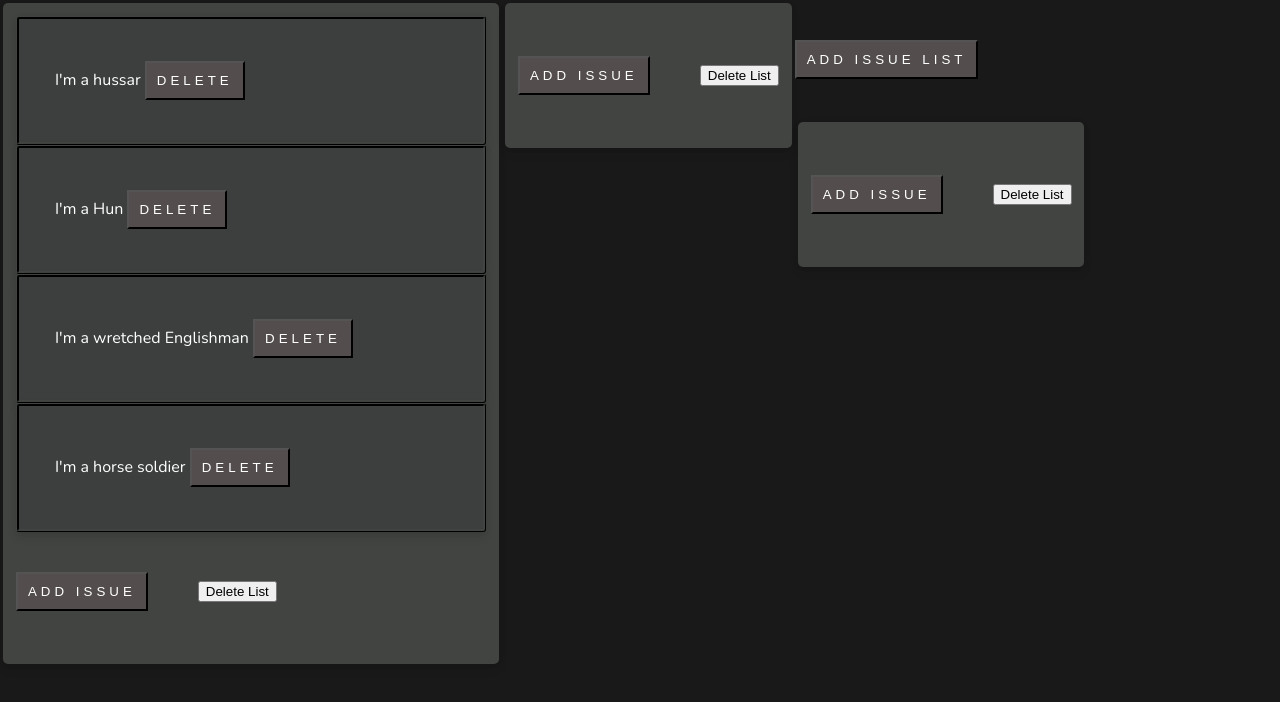
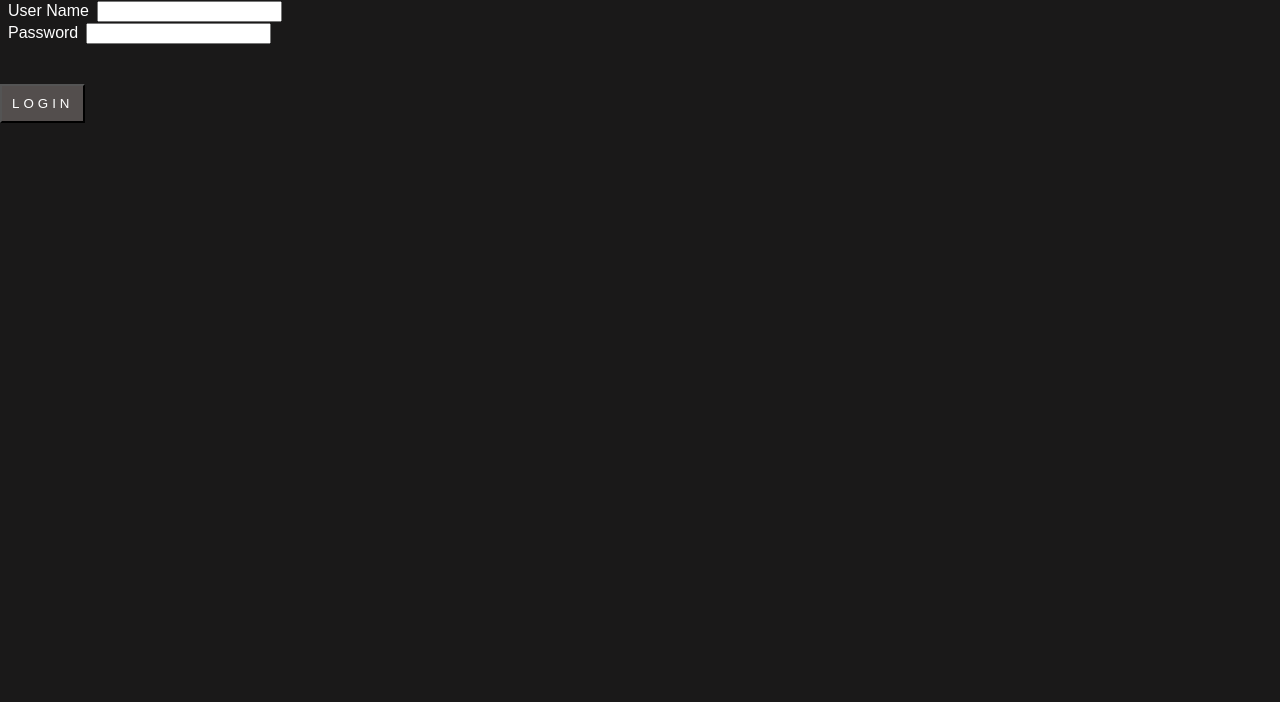
Before and after one commit to infomediadesign/sad-02-2022-project-the-secret-ingredient, a React (Create React App) app in the folder frontend/: page / in a window 1280 px wide. Shown: the top 702 px of the page. Built offline with nearby package versions, Linux system fonts and the light colour scheme.

Commit message:
Login Page

```diff
--- /dev/null
+++ b/frontend/src/ViewModels/Login.tsx
@@ -0,0 +1,6 @@
+import { useNavigate } from 'react-router-dom';
+
+export function authenticateMe(userName: String, userPass: String) {
+    console.log(userName, userPass);
+    return true;
+}
--- a/frontend/src/Views/Board.tsx
+++ b/frontend/src/Views/Board.tsx
@@ -180,6 +180,7 @@ function App() {
                     Add Issue
                 </button>
                 <button
+                    className="btn-secondary"
                     onClick={() => {
                         dispatch({ type: 'DELETEISSUELIST', deleteMe: index });
                     }}
--- /dev/null
+++ b/frontend/src/Views/Login.tsx
@@ -0,0 +1,43 @@
+import { authenticateMe } from '../ViewModels/Login';
+import '../styles/Login.scss';
+import { useNavigate } from 'react-router-dom';
+
+export function App() {
+    let navigate = useNavigate();
+    let pass = '';
+    let username = '';
+
+    const getUserValue = (event: any) => {
+        // show the user input value to console
+        username = event.target.value;
+    };
+    const setPassValue = (event: any) => {
+        // show the user input value to console
+        pass = event.target.value;
+    };
+
+    return (
+        <div>
+            <div>
+                <label className="label">User Name</label>
+                <input onChange={getUserValue}></input>
+            </div>
+            <div>
+                <label className="label">Password</label>
+                <input onChange={setPassValue}></input>
+            </div>
+            <button
+                className="btn-primary"
+                onClick={(e) => {
+                    if (authenticateMe(username, pass)) {
+                        navigate('/Board');
+                    }
+                }}
+            >
+                Login
+            </button>
+        </div>
+    );
+}
+
+export default App;
--- a/frontend/src/index.tsx
+++ b/frontend/src/index.tsx
@@ -1,11 +1,22 @@
 import React from 'react';
 import ReactDOM from 'react-dom/client';
 import './index.scss';
-import App from './Views/Board';
+import App from './Views/Login';
+import Board from './Views/Board';
 import reportWebVitals from './reportWebVitals';
+import { BrowserRouter, Routes, Route } from 'react-router-dom';
 
 const root = ReactDOM.createRoot(document.getElementById('root') as HTMLElement);
-root.render(<App />);
+root.render(
+    <div>
+        <BrowserRouter>
+            <Routes>
+                <Route path="/" element={<App />} />
+                <Route path="/Board" element={<Board />} />
+            </Routes>
+        </BrowserRouter>
+    </div>
+);
 
 // If you want to start measuring performance in your app, pass a function
 // to log results (for example: reportWebVitals(console.log))
--- /dev/null
+++ b/frontend/src/styles/Login.scss
@@ -0,0 +1,139 @@
+$font-stack: 'Nunito';
+$light-color: #f4f4f4;
+// $primary-color: #0e6cff;
+$primary-color: #ffffff;
+$secondary-color: #ff8700;
+
+body{
+    background-color: #1a1919;
+}
+
+
+
+
+// %btn {
+//     display: inline-block;
+//     border-radius: 5px;
+//     padding: 8px 20px;
+//     margin: 3px;
+
+//     &:hover {
+//         transform: scale(.98);
+//     }
+// }
+
+%btn{
+    position: relative;
+    display: inline-block;
+    padding: 10px 10px;
+    margin: 40px 0;
+    color: #ffffff;
+    text-decoration: none;
+    text-transform: uppercase;
+    transition: 0.5s;
+    letter-spacing: 4px;
+    overflow: hidden;
+    margin-right: 50px;
+    background-color: #4d504b;
+}
+%btn:hover{
+    background: rgb(177, 169, 169);
+    color: #050801;
+    box-shadow: 0 0 5px #d7ecff,
+                0 0 25px #b9b3f1,
+                0 0 50px #919ddf,
+                0 0 200px #8485b4;
+     -webkit-box-reflect:below 1px linear-gradient(transparent, #0005);
+
+}
+//#03e9f4;
+%btn{
+    filter: hue-rotate(270deg);
+}
+%btn span{
+    position: absolute;
+    display: block;
+    top: 0;
+    left: 0;
+    width: 100%;
+    height: 2px;
+    background: linear-gradient(90deg,transparent,#03e9f4);
+    animation: animate1 1s linear infinite;
+    @keyframes animate1{
+        0%{
+            left: -100%;
+        }
+        50%,100%{
+            left: 100%;
+        }
+    }
+}
+
+.label{
+    color: white;
+    padding: 8px;
+    font-family: Arial;
+}
+
+
+.horizontalList{
+    float: left;
+    padding: 0.8rem;
+    margin: 0.2rem;
+    box-shadow: 0 6px 10px rgba(0,0,0,.08), 0 0 6px rgba(0,0,0,.05);
+    border-radius: 5px;
+    border-style:hidden;
+    font-family: 'Nunito';
+    background-color: #414440;
+    color: #fff;
+
+
+}
+
+
+.horizontalList:hover{
+    box-shadow: 0 8px 16px 0 rgba(0,0,0,0.2);
+}
+
+.issueList{
+//     padding: 0.2rem;
+//     margin: 0.1rem;
+//     border-radius: 5px;
+//     border-style:groove;
+//     box-shadow: 0 6px 10px rgba(0,0,0,.08), 0 0 6px rgba(0,0,0,.05);
+//     transition: .3s transform cubic-bezier(.155,1.105,.295,1.12),.3s box-shadow,.3s -webkit-transform cubic-bezier(.155,1.105,.295,1.12);
+//   padding: 14px 80px 18px 36px;
+//   cursor: pointer;
+    border-style: ridge;
+    border-color: #414440;
+    border-radius: 3px;
+    background: #fff;
+    box-shadow: 0 6px 10px rgba(0,0,0,.08),0 0 6px rgba(0,0,0,.05);
+    transition: .3s transform cubic-bezier(.155,1.105,.295,1.12),.3s box-shadow,.3s -webkit-transform cubic-bezier(.155,1.105,.295,1.12);
+    padding: 2px 80px 2px 36px;
+    cursor: pointer;
+    background-color:rgb(61, 63, 63) ;
+    text-align: left;
+
+}
+.issueList:hover{
+    // box-shadow: 0 8px 16px 0 rgba(0,0,0,0.2);
+    transform: scale(1.05);
+  box-shadow: 0 10px 20px rgba(0,0,0,.12), 0 4px 8px rgba(0,0,0,.06);
+}
+
+.btn-primary {
+    @extend %btn;
+    // background-color: lighten($secondary-color, 10%);
+    // set-background:lighten($secondary-color, 10%);
+    // color: $primary-color;
+    // border: none;
+}
+
+.btn-secondary {
+    @extend %btn;
+    // background-color:lighten($secondary-color, 10%);
+    // set-background:lighten($secondary-color, 10%);
+    // color: $primary-color;
+    // border: none;
+}
```
Also changed, not shown: frontend/src/ViewModels/Board.tsx (+9 -8 lines).
